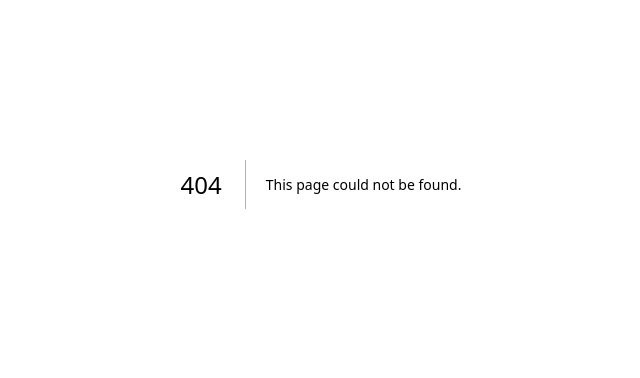
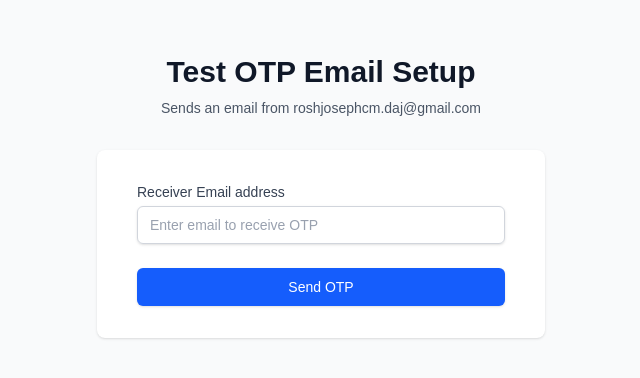
Before and after one commit to MVP-starshape-erp/Test1, a Next.js app: page /test-otp in a window 1280 px wide. Before the commit this address had no page. Shown: the part 216-594 px from the top of the page, without its empty margins (319-959 px from the left). Built offline with nearby package versions, Linux system fonts and the light colour scheme.

Commit message:
Integrate 2factor.in for SMS OTP

```diff
--- a/package.json
+++ b/package.json
@@ -11,7 +11,9 @@
   "dependencies": {
     "@supabase/ssr": "^0.12.4",
     "@supabase/supabase-js": "^2.112.2",
+    "@types/nodemailer": "^8.0.1",
     "next": "16.3.0",
+    "nodemailer": "^9.0.5",
     "react": "19.2.8",
     "react-dom": "19.2.8"
   },
--- /dev/null
+++ b/src/app/api/send-otp/route.ts
@@ -0,0 +1,40 @@
+import nodemailer from 'nodemailer';
+import { NextResponse } from 'next/server';
+
+export async function POST(request: Request) {
+  try {
+    const { email } = await request.json();
+
+    if (!email) {
+      return NextResponse.json({ error: 'Email is required' }, { status: 400 });
+    }
+
+    // Generate a random 6-digit OTP
+    const otp = Math.floor(100000 + Math.random() * 900000);
+    const senderEmail = 'roshjosephcm.daj@gmail.com';
+    const appPassword = 'zidv ooff pvyq osuh';
+
+    const transporter = nodemailer.createTransport({
+      service: 'gmail',
+      auth: {
+        user: senderEmail,
+        pass: appPassword
+      }
+    });
+
+    const mailOptions = {
+      from: senderEmail,
+      to: email,
+      subject: 'Your Sign Up OTP',
+      text: `Your OTP is: ${otp}. Please use this to verify your sign up.`,
+      html: `<b>Your OTP is: ${otp}</b><br>Please use this to verify your sign up.`
+    };
+
+    await transporter.sendMail(mailOptions);
+
+    return NextResponse.json({ success: true, message: 'OTP sent successfully' });
+  } catch (error: any) {
+    console.error('Error sending OTP:', error);
+    return NextResponse.json({ error: error.message || 'Failed to send OTP' }, { status: 500 });
+  }
+}
--- a/src/app/login/actions.ts
+++ b/src/app/login/actions.ts
@@ -15,6 +15,8 @@ export async function sendOTP(formData: FormData) {
   const supabase = await createClient()
 
   let error;
+  let sessionId = null;
+
   if (email) {
     if (!email.includes('@')) throw new Error('Invalid email address')
     const res = await supabase.auth.signInWithOtp({
@@ -23,11 +25,24 @@ export async function sendOTP(formData: FormData) {
     })
     error = res.error
   } else if (phone) {
-    const res = await supabase.auth.signInWithOtp({
-      phone,
-      options: { shouldCreateUser: true },
-    })
-    error = res.error
+    const apiKey = process.env.TWO_FACTOR_API_KEY;
+    if (!apiKey) {
+      throw new Error('2factor API key is not configured');
+    }
+
+    try {
+      const url = `https://2factor.in/API/V1/${apiKey}/SMS/${encodeURIComponent(phone)}/AUTOGEN`;
+      const response = await fetch(url, { method: 'GET' });
+      const data = await response.json();
+
+      if (data.Status === 'Success') {
+        sessionId = data.Details;
+      } else {
+        error = { message: data.Details || 'Failed to send OTP via 2factor.in' };
+      }
+    } catch (err: any) {
+      error = { message: err.message || 'Error communicating with 2factor API' };
+    }
   }
 
   if (error) {
@@ -38,7 +53,10 @@ export async function sendOTP(formData: FormData) {
   }
 
   // Redirect to verification page
-  const query = email ? `email=${encodeURIComponent(email)}` : `phone=${encodeURIComponent(phone!)}`
+  let query = email ? `email=${encodeURIComponent(email)}` : `phone=${encodeURIComponent(phone!)}`;
+  if (sessionId) {
+    query += `&sessionId=${encodeURIComponent(sessionId)}`;
+  }
   redirect(`/verify?${query}`)
 }
 
@@ -46,6 +64,7 @@ export async function verifyOTP(formData: FormData) {
   const email = formData.get('email') as string | null
   const phone = formData.get('phone') as string | null
   const token = formData.get('token') as string
+  const sessionId = formData.get('sessionId') as string | null
 
   if (!token || token.length !== 6) {
     throw new Error('Invalid OTP format')
@@ -56,14 +75,36 @@ export async function verifyOTP(formData: FormData) {
 
   const supabase = await createClient()
 
-  const { error } = await supabase.auth.verifyOtp(
-    email
-      ? { email, token, type: 'email' }
-      : { phone: phone!, token, type: 'sms' }
-  )
+  if (email) {
+    const { error } = await supabase.auth.verifyOtp({ email, token, type: 'email' });
+    if (error) {
+      throw new Error(error.message)
+    }
+  } else if (phone) {
+    const apiKey = process.env.TWO_FACTOR_API_KEY;
+    if (!apiKey) {
+      throw new Error('2factor API key is not configured');
+    }
 
-  if (error) {
-    throw new Error(error.message)
+    if (!sessionId) {
+      throw new Error('Session ID is missing for phone verification');
+    }
+
+    try {
+      const url = `https://2factor.in/API/V1/${apiKey}/SMS/VERIFY/${sessionId}/${token}`;
+      const response = await fetch(url, { method: 'GET' });
+      const data = await response.json();
+
+      if (data.Status !== 'Success') {
+        throw new Error(data.Details || 'Invalid OTP');
+      }
+
+      // Successfully verified phone OTP with 2factor.in
+      // We are skipping Supabase session creation for now as per user request.
+      // You would normally create a custom JWT and log the user into Supabase here if needed.
+    } catch (err: any) {
+      throw new Error(err.message || 'Error verifying OTP with 2factor API');
+    }
   }
 
   revalidatePath('/', 'layout')
--- /dev/null
+++ b/src/app/test-otp/page.tsx
@@ -0,0 +1,100 @@
+'use client';
+
+import { useState } from 'react';
+
+export default function TestOTP() {
+  const [email, setEmail] = useState('');
+  const [status, setStatus] = useState<'idle' | 'loading' | 'success' | 'error'>('idle');
+  const [message, setMessage] = useState('');
+
+  const handleSubmit = async (e: React.FormEvent) => {
+    e.preventDefault();
+    if (!email) return;
+
+    setStatus('loading');
+    setMessage('');
+
+    try {
+      const res = await fetch('/api/send-otp', {
+        method: 'POST',
+        headers: {
+          'Content-Type': 'application/json',
+        },
+        body: JSON.stringify({ email }),
+      });
+
+      const data = await res.json();
+
+      if (res.ok) {
+        setStatus('success');
+        setMessage(`OTP successfully sent to ${email}`);
+      } else {
+        setStatus('error');
+        setMessage(data.error || 'Failed to send OTP');
+      }
+    } catch (err) {
+      setStatus('error');
+      setMessage('An unexpected error occurred');
+    }
+  };
+
+  return (
+    <div className="min-h-screen bg-gray-50 flex flex-col justify-center py-12 sm:px-6 lg:px-8">
+      <div className="sm:mx-auto sm:w-full sm:max-w-md">
+        <h2 className="mt-6 text-center text-3xl font-extrabold text-gray-900">
+          Test OTP Email Setup
+        </h2>
+        <p className="mt-2 text-center text-sm text-gray-600">
+          Sends an email from roshjosephcm.daj@gmail.com
+        </p>
+      </div>
+
+      <div className="mt-8 sm:mx-auto sm:w-full sm:max-w-md">
+        <div className="bg-white py-8 px-4 shadow sm:rounded-lg sm:px-10">
+          <form className="space-y-6" onSubmit={handleSubmit}>
+            <div>
+              <label htmlFor="email" className="block text-sm font-medium text-gray-700">
+                Receiver Email address
+              </label>
+              <div className="mt-1">
+                <input
+                  id="email"
+                  name="email"
+                  type="email"
+                  autoComplete="email"
+                  required
+                  value={email}
+                  onChange={(e) => setEmail(e.target.value)}
+                  className="appearance-none block w-full px-3 py-2 border border-gray-300 rounded-md shadow-sm placeholder-gray-400 focus:outline-none focus:ring-blue-500 focus:border-blue-500 sm:text-sm text-black"
+                  placeholder="Enter email to receive OTP"
+                />
+              </div>
+            </div>
+
+            <div>
+              <button
+                type="submit"
+                disabled={status === 'loading'}
+                className="w-full flex justify-center py-2 px-4 border border-transparent rounded-md shadow-sm text-sm font-medium text-white bg-blue-600 hover:bg-blue-700 focus:outline-none focus:ring-2 focus:ring-offset-2 focus:ring-blue-500 disabled:bg-blue-300"
+              >
+                {status === 'loading' ? 'Sending...' : 'Send OTP'}
+              </button>
+            </div>
+          </form>
+
+          {status === 'success' && (
+            <div className="mt-6 bg-green-50 border border-green-200 text-green-700 px-4 py-3 rounded relative">
+              <p className="font-medium">{message}</p>
+            </div>
+          )}
+
+          {status === 'error' && (
+            <div className="mt-6 bg-red-50 border border-red-200 text-red-700 px-4 py-3 rounded relative">
+              <p className="font-medium">{message}</p>
+            </div>
+          )}
+        </div>
+      </div>
+    </div>
+  );
+}
--- a/src/app/verify/page.tsx
+++ b/src/app/verify/page.tsx
@@ -8,11 +8,13 @@ function VerifyForm() {
   const searchParams = useSearchParams()
   const email = searchParams.get('email')
   const phone = searchParams.get('phone')
+  const sessionId = searchParams.get('sessionId')
 
   return (
     <form action={verifyOTP} className="space-y-6">
       {email && <input type="hidden" name="email" value={email} />}
       {phone && <input type="hidden" name="phone" value={phone} />}
+      {sessionId && <input type="hidden" name="sessionId" value={sessionId} />}
 
       <div>
         <label htmlFor="token" className="block text-sm font-medium text-gray-700">
--- /dev/null
+++ b/test-otp-email.mjs
@@ -0,0 +1,41 @@
+import nodemailer from 'nodemailer';
+
+// Get args
+const senderEmail = process.argv[2];
+const receiverEmail = process.argv[3];
+const appPassword = 'zidv ooff pvyq osuh'; // User provided app password
+
+if (!senderEmail || !receiverEmail) {
+  console.error("Usage: node test-otp-email.mjs <sender-gmail> <receiver-email>");
+  process.exit(1);
+}
+
+// Generate a random 6-digit OTP
+const otp = Math.floor(100000 + Math.random() * 900000);
+
+console.log(`Configuring nodemailer to send from ${senderEmail} to ${receiverEmail}`);
+console.log(`Generated OTP: ${otp}`);
+
+const transporter = nodemailer.createTransport({
+  service: 'gmail',
+  auth: {
+    user: senderEmail,
+    pass: appPassword
+  }
+});
+
+const mailOptions = {
+  from: senderEmail,
+  to: receiverEmail,
+  subject: 'Your Test OTP Code',
+  text: `Your OTP is: ${otp}. Please use this to verify your email.`,
+  html: `<b>Your OTP is: ${otp}</b><br>Please use this to verify your email.`
+};
+
+try {
+  const info = await transporter.sendMail(mailOptions);
+  console.log('Email sent successfully!');
+  console.log('Message ID:', info.messageId);
+} catch (error) {
+  console.error('Error sending email:', error);
+}
```
Also changed, not shown: 1 other file (tests, documents, lock files or other folders).
